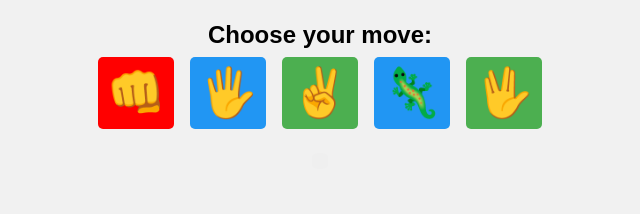
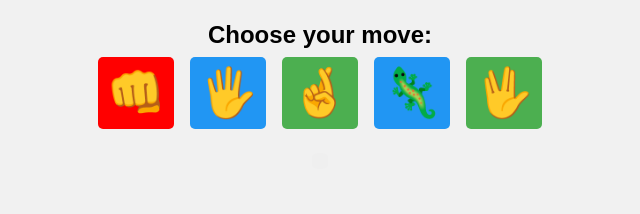
Before and after one commit to simran-summan/Rock-paper-scissor-game, a plain HTML site: page index.html in a window 1280 px wide. Shown: the part 161-375 px from the top of the page, 320-960 px from the left. Drawn offline with Linux system fonts and the light colour scheme.

Commit message:
Update index.html
updated unicode char for scissors hand

```diff
--- a/index.html
+++ b/index.html
@@ -13,7 +13,7 @@
     <div class="buttons">
       <button id="rock">&#x1F44A;</button>
       <button id="paper">&#x1f590;</button>
-      <button id="scissors">&#x270c;</button>
+      <button id="scissors">&#129310;</button>
       <button id="lizard">&#129422;</button>
       <button id="spock">&#128406;</button>
     </div>
```
